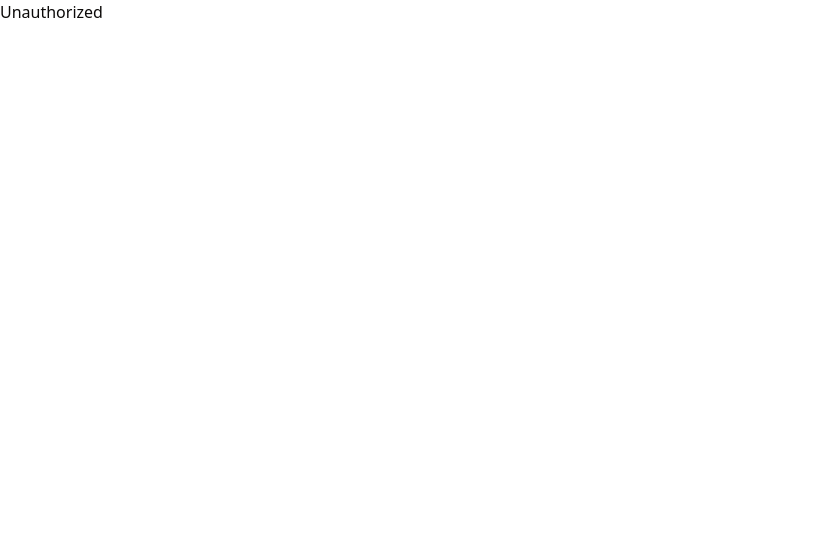
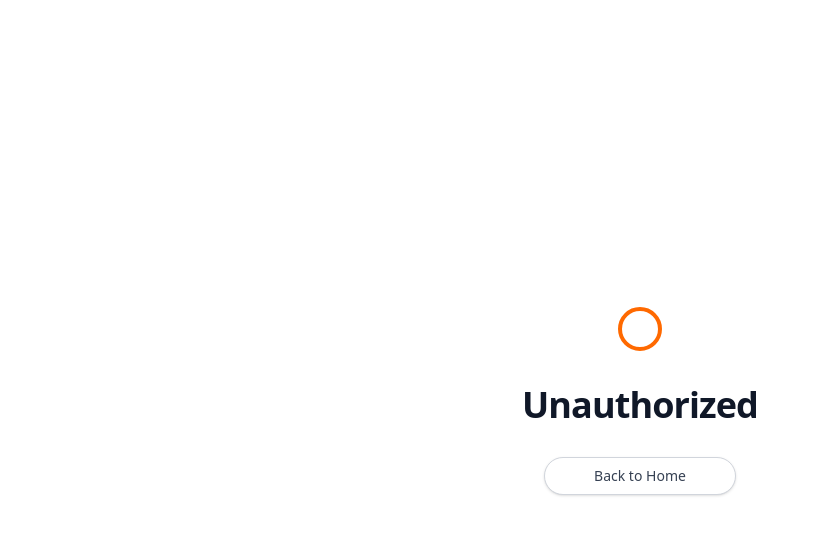
Before and after one commit to shamaDmitry/auth0-nextjs, a Next.js app: page /unauthorized in a window 1280 px wide. Shown: the top 534 px of the page, without its empty margins (0-818 px from the left). Built offline with nearby package versions, Linux system fonts and the light colour scheme.

Commit message:
feat: integrate Supabase and enhance unauthorized page

```diff
--- a/package.json
+++ b/package.json
@@ -11,6 +11,8 @@
   "dependencies": {
     "@auth0/nextjs-auth0": "^4.13.2",
     "@radix-ui/react-slot": "^1.2.4",
+    "@supabase/ssr": "^0.8.0",
+    "@supabase/supabase-js": "^2.87.1",
     "axios": "^1.13.2",
     "class-variance-authority": "^0.7.1",
     "clsx": "^2.1.1",
--- a/src/app/admin/page.tsx
+++ b/src/app/admin/page.tsx
@@ -1,14 +1,20 @@
 import { isUserAdmin } from "@/actions/isUserAdmin";
+import { createClient } from "@/lib/supabase/server";
 import { redirect } from "next/navigation";
 
 async function AdminPage() {
+  const supabase = await createClient();
   const isAdmin = await isUserAdmin();
 
   if (!isAdmin) {
     return redirect("/unauthorized");
   }
 
-  console.log(isAdmin);
+  const {
+    data: { user },
+  } = await supabase.auth.getUser();
+
+  console.log("user", user);
 
   return (
     <div className="min-h-screen bg-gray-50 py-12 px-4 sm:px-6 lg:px-8">
--- a/src/app/unauthorized/page.tsx
+++ b/src/app/unauthorized/page.tsx
@@ -1,7 +1,25 @@
-import React from "react";
+import Link from "next/link";
+import { CircleIcon } from "lucide-react";
 
-const UnauthorizedPage = () => {
-  return <div>Unauthorized</div>;
-};
+export default function UnauthorizedPage() {
+  return (
+    <div className="flex items-center justify-center min-h-dvh">
+      <div className="max-w-md space-y-8 p-4 text-center">
+        <div className="flex justify-center">
+          <CircleIcon className="size-12 text-orange-500" />
+        </div>
 
-export default UnauthorizedPage;
+        <h1 className="text-4xl font-bold text-gray-900 tracking-tight">
+          Unauthorized
+        </h1>
+
+        <Link
+          href="/"
+          className="max-w-48 mx-auto flex justify-center py-2 px-4 border border-gray-300 rounded-full shadow-sm text-sm font-medium text-gray-700 bg-white hover:bg-gray-50 focus:outline-none focus:ring-2 focus:ring-offset-2 focus:ring-orange-500"
+        >
+          Back to Home
+        </Link>
+      </div>
+    </div>
+  );
+}
--- /dev/null
+++ b/src/lib/supabase/client.ts
@@ -0,0 +1,8 @@
+import { createBrowserClient } from "@supabase/ssr";
+
+export function createClient() {
+  return createBrowserClient(
+    process.env.NEXT_PUBLIC_SUPABASE_URL!,
+    process.env.NEXT_PUBLIC_SUPABASE_PUBLISHABLE_KEY!
+  );
+}
--- /dev/null
+++ b/src/lib/supabase/server.ts
@@ -0,0 +1,25 @@
+import { createServerClient } from "@supabase/ssr";
+import { cookies } from "next/headers";
+
+export async function createClient() {
+  const cookieStore = await cookies();
+
+  return createServerClient(
+    process.env.NEXT_PUBLIC_SUPABASE_URL!,
+    process.env.NEXT_PUBLIC_SUPABASE_PUBLISHABLE_KEY!,
+    {
+      cookies: {
+        // The recommended method: directly pass the cookies object.
+        // Supabase SSR will use it to read/set the session cookies.
+        getAll() {
+          return cookieStore.getAll();
+        },
+        setAll(cookiesToSet) {
+          cookiesToSet.forEach(({ name, value, options }) =>
+            cookieStore.set(name, value, options)
+          );
+        },
+      },
+    }
+  );
+}
```
Also changed, not shown: 1 other file (tests, documents, lock files or other folders).
